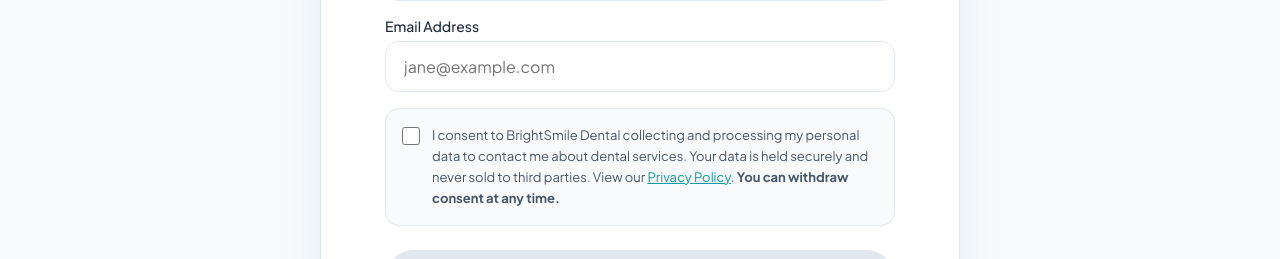
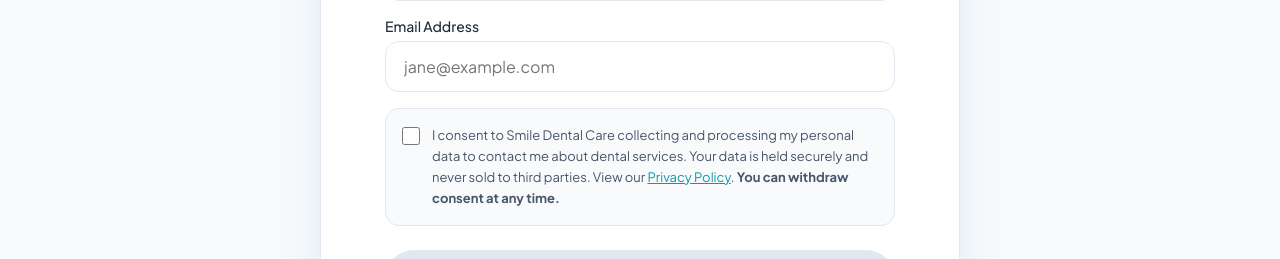
Before and after one commit to ShivamSoni13/Jass-Gill-Website, a React (Vite) app in the folder dental-landing-page/: page / in a window 1280 px wide. Shown: the part 5140-5399 px from the top of the page. Built offline with nearby package versions, Linux system fonts and the light colour scheme.

Commit message:
Name Fix

```diff
--- a/dental-landing-page/package.json
+++ b/dental-landing-page/package.json
@@ -29,6 +29,6 @@
     "eslint-plugin-react-hooks": "^7.1.1",
     "eslint-plugin-react-refresh": "^0.5.2",
     "globals": "^17.6.0",
-    "vite": "^8.0.12"
+    "vite": "^8.0.14"
   }
 }
--- a/dental-landing-page/src/components/BookingForm.jsx
+++ b/dental-landing-page/src/components/BookingForm.jsx
@@ -158,7 +158,7 @@
                       cursor: "pointer",
                     }}
                   >
-                    I consent to BrightSmile Dental collecting and processing my personal data to contact me about dental services. Your data is held securely and never sold to third parties. View our{" "}
+                    I consent to Smile Dental Care collecting and processing my personal data to contact me about dental services. Your data is held securely and never sold to third parties. View our{" "}
                     <a href="/privacy" style={{ color: "var(--teal-600)" }}>Privacy Policy</a>.{" "}
                     <strong>You can withdraw consent at any time.</strong>
                   </label>
```
Also changed, not shown: 1 other file (tests, documents, lock files or other folders).
